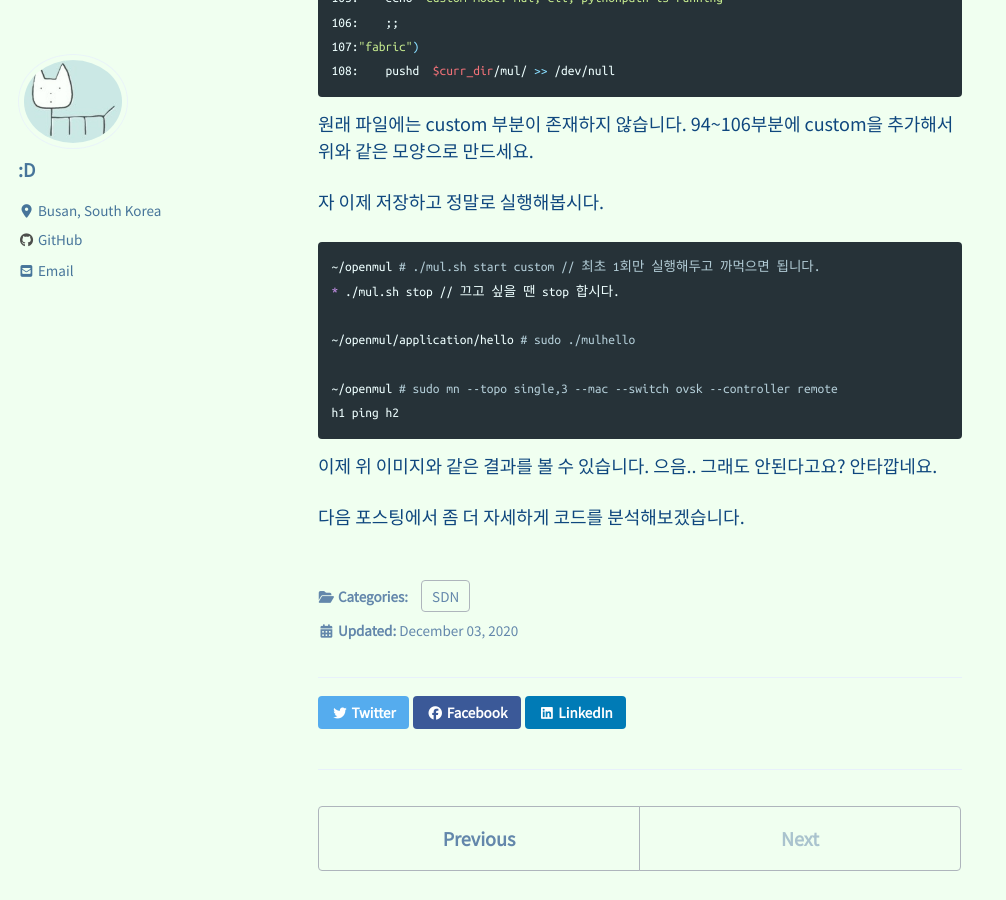
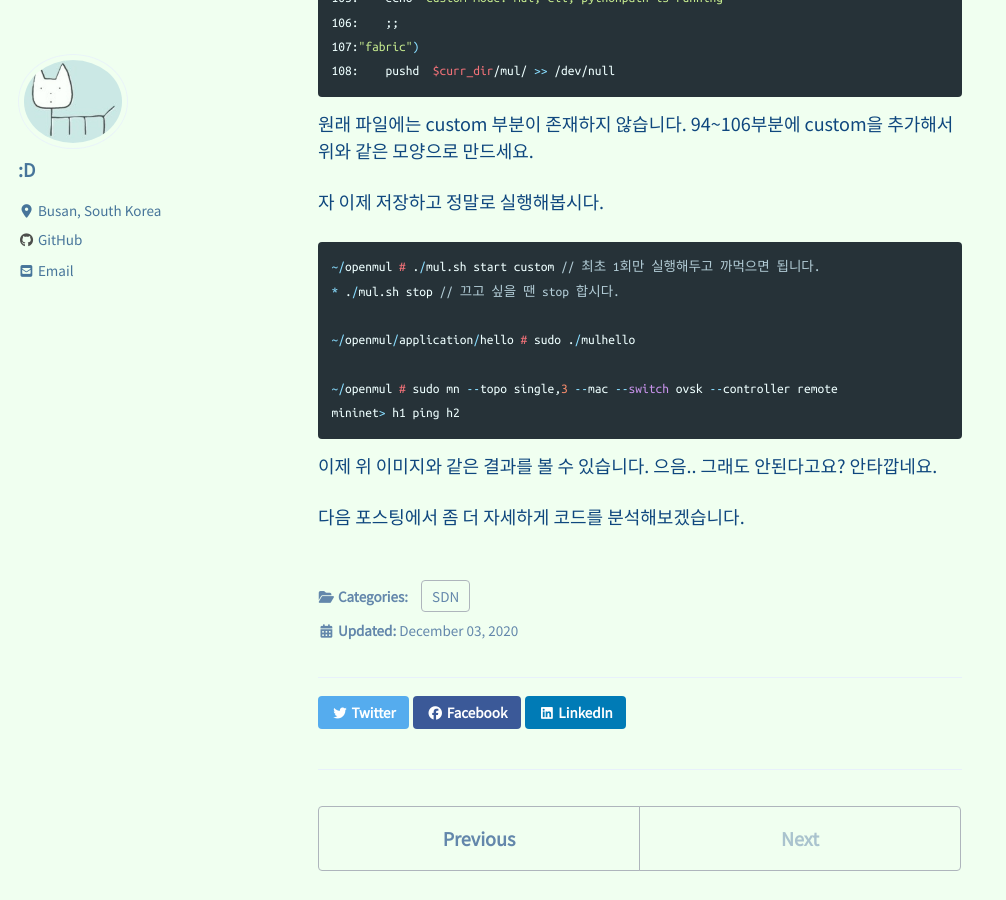
Before and after one commit to sakusi4/sakusi4.github.io, a Jekyll site: the page built from _posts/2020-12-04-OpenMUL-1.md, in a window 1280 px wide and 900 px high, scrolled down 4147 px. Shown: the whole window, without its empty margins (0-1006 px from the left). Built offline with Jekyll 4.4.1, drawn with Linux system fonts in a browser that asks for light colours; cached includes are drawn as plain includes; nearby versions of some CDN libraries; comment, search, counter and statistics services are not loaded.

Commit message:
no message

```diff
--- a/_posts/2020-12-04-OpenMUL-1.md
+++ b/_posts/2020-12-04-OpenMUL-1.md
@@ -152,14 +152,14 @@ ping이 문제 없이 수행됩니다.
 
 자 이제 저장하고 정말로 실행해봅시다.
 
-{% highlight bash %}
+{% highlight c %}
 ~/openmul # ./mul.sh start custom // 최초 1회만 실행해두고 까먹으면 됩니다.
 * ./mul.sh stop // 끄고 싶을 땐 stop 합시다.
 
 ~/openmul/application/hello # sudo ./mulhello
 
 ~/openmul # sudo mn --topo single,3 --mac --switch ovsk --controller remote
-h1 ping h2
+mininet> h1 ping h2
 {% endhighlight %}
 
 이제 위 이미지와 같은 결과를 볼 수 있습니다. 으음.. 그래도 안된다고요? 안타깝네요.
```
